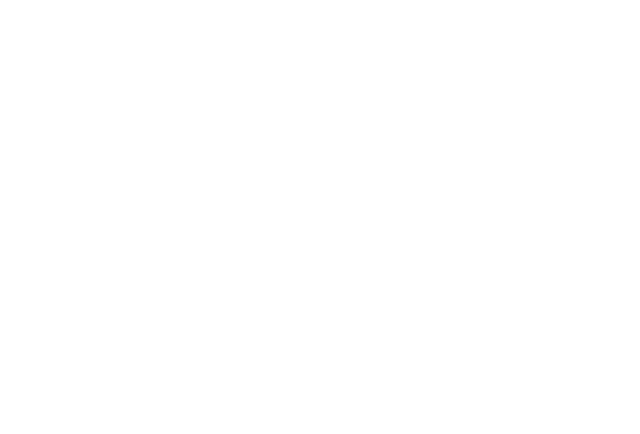
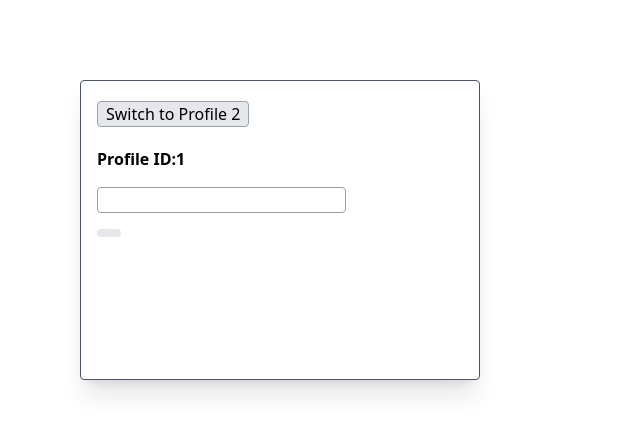
Before and after one commit to Shayan3528/Module-4, a React (Vite) app: page / in a window 1280 px wide. Shown: the top 434 px of the page, without its empty margins (0-640 px from the left). Built offline with nearby package versions, Linux system fonts and the light colour scheme.

Commit message:
synchronizing state and event handler

```diff
--- a/src/App.jsx
+++ b/src/App.jsx
@@ -1,3 +1,5 @@
+import ProfileSwitch from "./Component/ProfileSwitch";
+
 export default function App() {
   // const inputRef = useRef();
 
@@ -14,6 +16,13 @@
 
       {/* <Dialog /> */}
       {/* <Scroller /> */}
+
+      {/* <Comment postId="1" />
+       */}
+
+      {/* <Example /> */}
+
+      <ProfileSwitch />
     </>
   );
 }
--- a/src/Component/Comment.jsx
+++ b/src/Component/Comment.jsx
@@ -0,0 +1,33 @@
+import { useEffect, useState } from "react";
+import { fetchComment } from "../Utlis/fetchComment";
+
+
+export default function Comment({ postId }) {
+  const [comments, setComments] = useState([]);
+
+  useEffect(() => {
+    let ignore = false;
+    async function startfetching() {
+      const json = await fetchComment(postId);
+      if (!ignore) {
+        setComments(json);
+      }
+    }
+    startfetching();
+    return () => {
+      ignore = true;
+    };
+  }, [postId]);
+
+
+
+  return (
+    <>
+      <ul>
+        {comments.map((comment, i) => (
+          <li key={comment.id}>{i + 1 + ".." + comment.name} </li>
+        ))}
+      </ul>
+    </>
+  );
+}
--- /dev/null
+++ b/src/Component/Example.jsx
@@ -0,0 +1,38 @@
+import { useEffect, useState } from "react";
+export default function Example() {
+  const [result, setResult] = useState([2]);
+
+  useEffect(() => {
+    let update = true;
+
+    async function start() {
+      const str = await sum(2, 3);
+
+      if (!update) {
+        setResult([...result, str]);
+      }
+
+      console.log("....", update);
+    }
+
+    start();
+
+    return () => {
+      update = false;
+    };
+  }, []);
+
+  return (
+    <>
+      <ul>
+        {result.map((r, i) => (
+          <li key={i}>{r}</li>
+        ))}
+      </ul>
+    </>
+  );
+}
+
+function sum(a, b) {
+  return a + b;
+}
--- /dev/null
+++ b/src/Component/Profile.jsx
@@ -0,0 +1,29 @@
+import { useState } from "react";
+export default function Profile({ userId }) {
+  const [comment, setComment] = useState("");
+
+  function handleChange(e) {
+    setComment(e.target.value);
+  }
+
+  return (
+    <>
+      <span className="font-bold  inline-block mt-5 ml-4">
+        {" "}
+        Profile ID:{userId}{" "}
+      </span>
+      <br />
+      <input
+        type="text"
+        name="text"
+        value={comment}
+        onChange={handleChange}
+        className="border border-gray-400  px-2 ml-4 mt-4 rounded "
+      />
+      <br />
+      <span className=" bg-gray-200 ml-4 mt-4 underline inline-block px-3 py-1 rounded ">
+        {comment}{" "}
+      </span>
+    </>
+  );
+}
--- /dev/null
+++ b/src/Component/ProfileSwitch.jsx
@@ -0,0 +1,25 @@
+import { useState,useRef } from "react";
+import Profile from "./Profile";
+
+export default function ProfileSwitch() {
+  const [userId, setUserId] = useState(1);
+
+
+  function handleChange() {
+    setUserId(userId === 1 ? 2 : 1);
+
+
+  }
+  return (
+    <div className=" border  border-gray-600  m-20 rounded shadow-xl  w-[400px] h-[300px] relative ">
+      <button
+        onClick={handleChange}
+        className=" border border-gray-400 px-2 rounded mt-5 ml-4 bg-gray-200 "
+      >
+        Switch to Profile {userId === 1 ? 2 : 1}
+      </button>
+      <br />
+      <Profile key={userId} userId={userId} />
+    </div>
+  );
+}
--- /dev/null
+++ b/src/Utlis/fetchComment.js
@@ -0,0 +1,8 @@
+export const fetchComment = async (postId) => {
+  const result = await fetch(
+    `https://jsonplaceholder.typicode.com/posts/${postId}/comments`
+  );
+
+  return result.json();
+
+};
```
